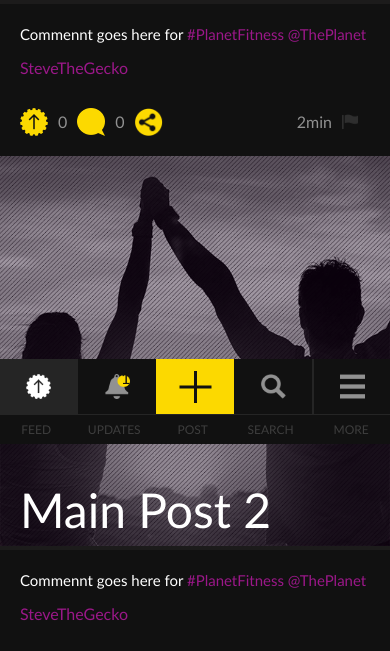
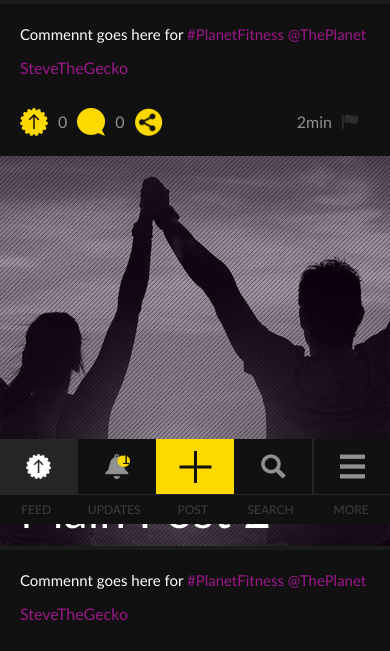
Before and after one commit to dlittle42/ptrumps_nav, a plain HTML site: page demo_old.html in a window 390 px wide. Shown: the part 430-1081 px from the top of the page. Drawn offline with Linux system fonts and the light colour scheme.

Commit message:
Update mobile_demo_old.css

```diff
--- a/css/mobile_demo_old.css
+++ b/css/mobile_demo_old.css
@@ -78,7 +78,7 @@ header {
 	position: fixed;
 	width: 100%;
 	height: 8.6em;
-	bottom: 0;
+	bottom: -80px;
 	left: 0;
 	z-index: 9999 !important;
 	-webkit-transition: all 200ms ease-out;
```
